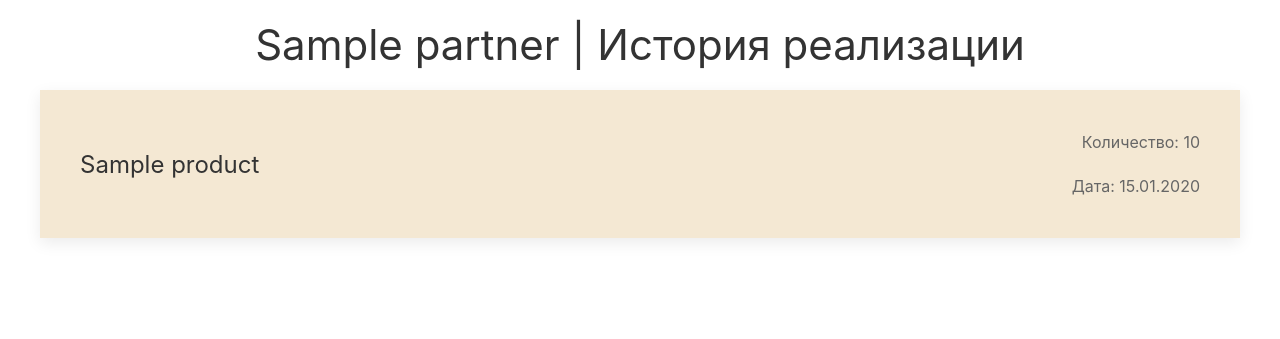
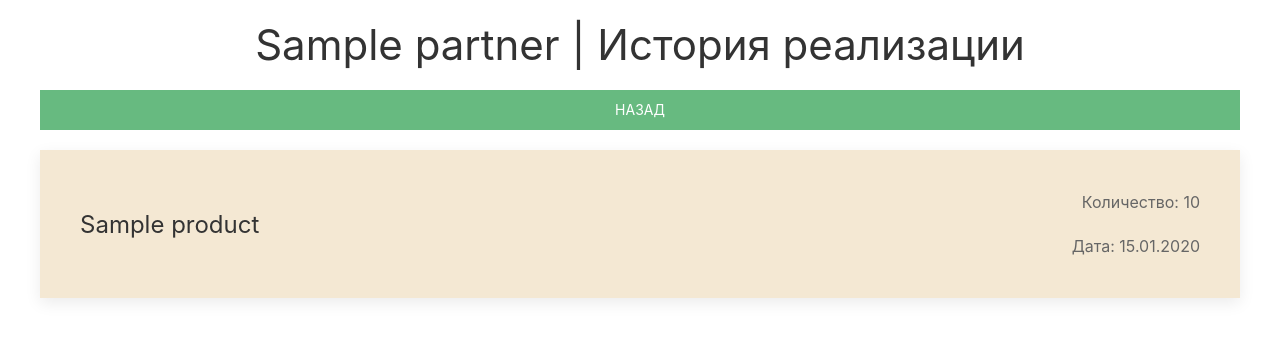
Before and after one commit to fake-stmz/web-master-floor, a Django app: page /history/1 in a window 1280 px wide. Shown: the part 80-419 px from the top of the page. Run offline with Django 5.2, Linux system fonts and the light colour scheme; tables that the repository leaves empty hold one stand-in row (values such as "Sample post").

Commit message:
Sales history return button

```diff
--- a/web_master_floor/partners/templates/sales_history.html
+++ b/web_master_floor/partners/templates/sales_history.html
@@ -5,6 +5,8 @@
 {% block content %}
     <div class="uk-container uk-margin-top">
         <h1 class="uk-title uk-text-center">{{ partner_name }} | История реализации</h1>
+
+        <a class="uk-button uk-button-primary uk-width-1-1" href="{% url 'partner_list' %}" style="background-color: #67BA80;">Назад</a>
 
         {% for sale in sales %}
         <div class="uk-card uk-card-default uk-margin" style="background-color: #F4E8D3;">
```
